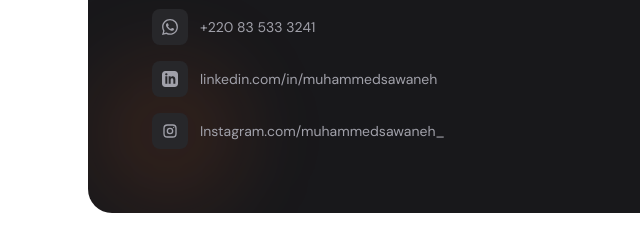
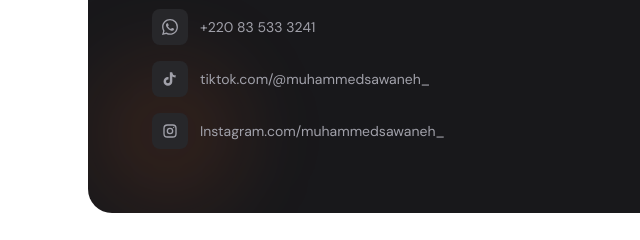
Before and after one commit to brightscalehq/brightscale, a plain HTML site: page index.html in a window 1280 px wide. Shown: the part 4767-5007 px from the top of the page, 0-640 px from the left. Drawn offline with nearby package versions, Linux system fonts and the light colour scheme.

Commit message:
Update index.html

```diff
--- a/index.html
+++ b/index.html
@@ -498,11 +498,13 @@
             </span>
             <span class="text-sm">+220 83 533 3241</span>
 </a>
-            <a href="https://linkedin.com/in/muhammedsawaneh" rel="noopener noreferrer" target="_blank" class="group flex items-center gap-3 text-zinc-400 hover:text-white transition-colors">
+            <a href="https://www.tiktok.com/@muhammedsawaneh_" rel="noopener noreferrer" target="_blank" class="group flex items-center gap-3 text-zinc-400 hover:text-white transition-colors">
               <span class="w-9 h-9 flex items-center justify-center bg-zinc-800 rounded-lg group-hover:bg-accent/20 transition-colors shrink-0">
-                <svg class="w-4 h-4" fill="currentColor" viewBox="0 0 24 24" aria-hidden="true"><path d="M19 0h-14c-2.761 0-5 2.239-5 5v14c0 2.761 2.239 5 5 5h14c2.762 0 5-2.239 5-5v-14c0-2.761-2.238-5-5-5zm-11 19h-3v-11h3v11zm-1.5-12.268c-.966 0-1.75-.79-1.75-1.764s.784-1.764 1.75-1.764 1.75.79 1.75 1.764-.783 1.764-1.75 1.764zm13.5 12.268h-3v-5.604c0-3.368-4-3.113-4 0v5.604h-3v-11h3v1.765c1.396-2.586 7-2.777 7 2.476v6.759z"/></svg>
+                <svg class="w-4 h-4" fill="currentColor" viewBox="0 0 24 24" aria-hidden="true">
+                  <path d="M19.589 6.686a4.793 4.793 0 0 1-4.13-4.17V2h-3.665v13.742a2.892 2.892 0 1 1-2.89-3.06c.302 0 .593.05.866.135V9.08a6.59 6.59 0 0 0-.866-.057A6.556 6.556 0 1 0 15.46 15.58V8.168a8.43 8.43 0 0 0 4.933 1.579V6.115a4.82 4.82 0 0 1-.804-.067z"/>
+                </svg>
               </span>
-              <span class="text-sm">linkedin.com/in/muhammedsawaneh</span>
+              <span class="text-sm">tiktok.com/@muhammedsawaneh_</span>
             </a>
             <a href="https://instagram.com/muhammedsawaneh_" rel="noopener noreferrer" target="_blank" class="group flex items-center gap-3 text-zinc-400 hover:text-white transition-colors">
             <span class="w-9 h-9 flex items-center justify-center bg-zinc-800 rounded-lg group-hover:bg-accent/20 transition-colors shrink-0">
```
